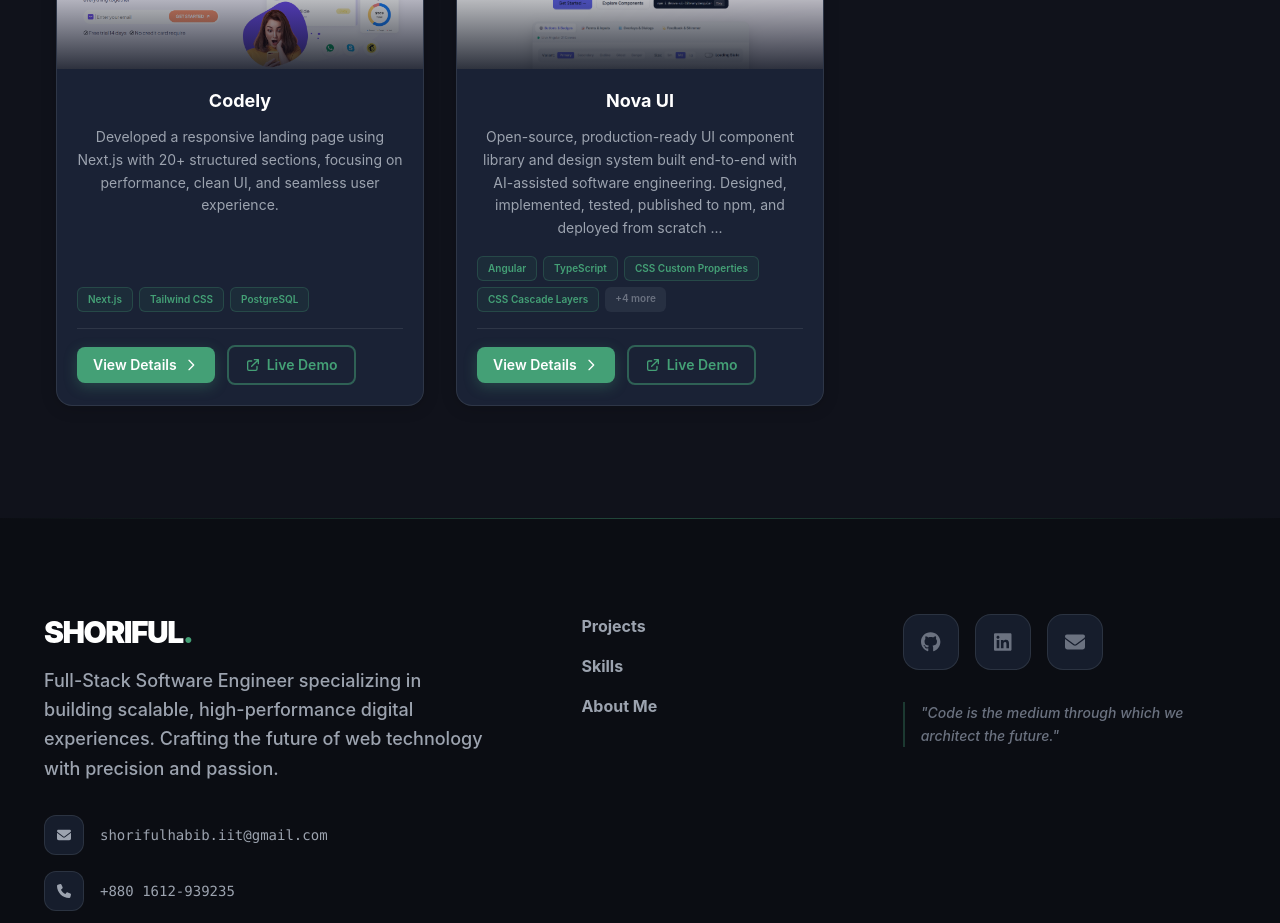
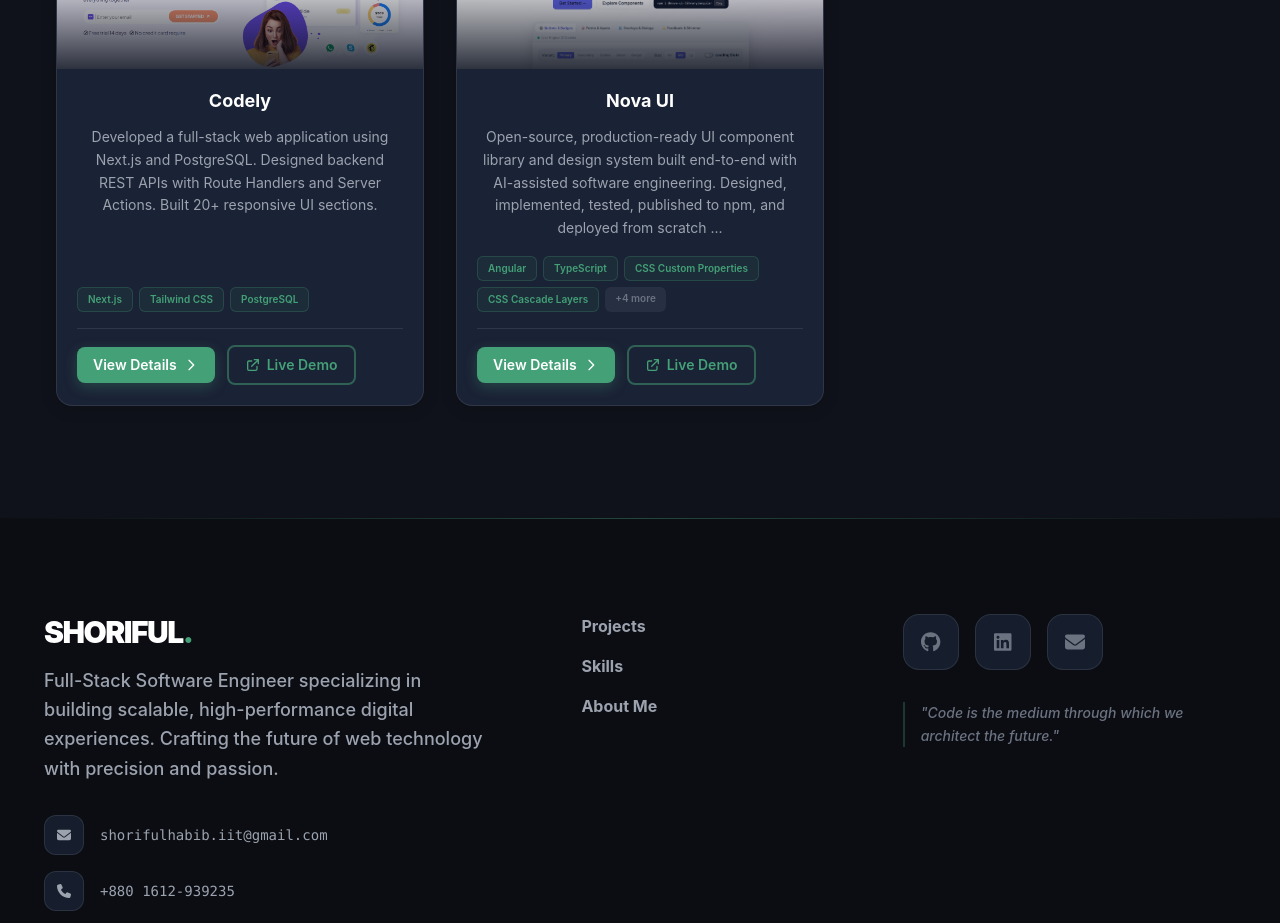
Before and after one commit to shdhrubo/portfolio, a React (Create React App) app: page /projects in a window 1280 px wide. Shown: the part 1000-1923 px from the top of the page. Built offline with nearby package versions, Linux system fonts and the light colour scheme.

Commit message:
feat: some changes

```diff
--- a/src/data/localProjects.js
+++ b/src/data/localProjects.js
@@ -87,7 +87,7 @@ export const localProjects = [
     img1: cd1,
     images: [cd1, cd2, cd3, cd4, cd5, cd6, cd7, cd8],
     description:
-      "Developed a responsive landing page using Next.js with 20+ structured sections, focusing on performance, clean UI, and seamless user experience.",
+      "Developed a full-stack web application using Next.js and PostgreSQL. Designed backend REST APIs with Route Handlers and Server Actions. Built 20+ responsive UI sections.",
     technologies: ["Next.js", "Tailwind CSS", "PostgreSQL"],
     tools: ["Next.js", "Tailwind CSS", "PostgreSQL"],
     frontEnd: "https://github.com/shdhrubo/codely-landing-page",
```
